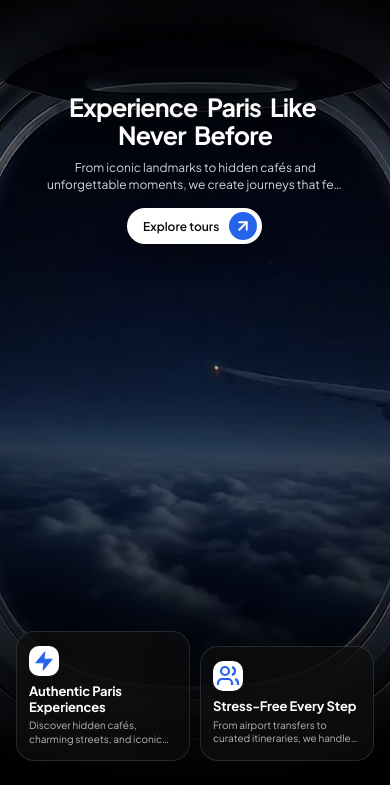
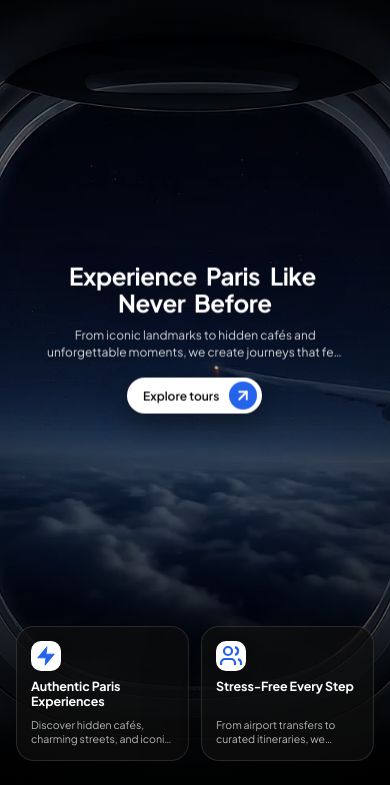
Before and after one commit to iamartjom/sunrock-travel, a website built with Vite: page index.html in a window 390 px wide. Shown: the part 59-844 px from the top of the page. Built offline with nearby package versions, Linux system fonts and the light colour scheme; some packages are replaced by stand-ins of ours.

Commit message:
Optimize mobile layout with vertically centered hero title, equal-height bottom cards, and centered page sections

```diff
--- a/src/style.css
+++ b/src/style.css
@@ -1103,30 +1103,47 @@ body.page-loaded .social-sidebar {
   }
 
   .hero-section {
+    position: fixed;
+    top: 0;
+    left: 0;
+    width: 100vw;
+    height: 100vh;
+    display: flex;
+    align-items: center;
+    justify-content: center;
     padding: 0 16px;
+    pointer-events: none !important;
   }
 
-  /* 1. Hero Center (Title + CTA) positioned in upper plane window area */
   .hero-center {
     position: fixed;
-    top: 18%;
+    top: 47%;
     left: 50%;
-    transform: translateX(-50%);
+    transform: translate(-50%, -50%);
     width: calc(100% - 32px);
     max-width: 380px;
+    text-align: center;
+    display: flex;
+    flex-direction: column;
+    align-items: center;
+    z-index: 12;
     margin: 0;
+    pointer-events: none;
   }
 
   .hero-title {
-    font-size: 25px;
+    font-size: clamp(24px, 6.2vw, 32px);
     line-height: 1.12;
+    letter-spacing: -0.02em;
+    text-align: center;
   }
 
   .hero-subtitle {
     font-size: 12px;
     line-height: 1.45;
     margin-top: 10px;
-    max-width: 100%;
+    max-width: 300px;
+    text-align: center;
     display: -webkit-box;
     -webkit-line-clamp: 2;
     -webkit-box-orient: vertical;
@@ -1134,9 +1151,10 @@ body.page-loaded .social-sidebar {
   }
 
   .cta-button {
-    margin-top: 14px;
+    margin-top: 16px;
     font-size: 12px;
     padding: 4px 5px 4px 16px;
+    pointer-events: auto;
   }
 
   .cta-icon {
@@ -1144,7 +1162,7 @@ body.page-loaded .social-sidebar {
     height: 28px;
   }
 
-  /* 2. Hero Cards Container positioned at bottom of screen */
+  /* 3. Hero Bottom Feature Cards: Equal Height & Width */
   .hero-section .cards-container {
     position: fixed;
     bottom: 24px;
@@ -1154,21 +1172,28 @@ body.page-loaded .social-sidebar {
     width: calc(100% - 32px);
     display: flex;
     flex-direction: row;
+    align-items: stretch; /* Equal height stretch */
     justify-content: space-between;
-    gap: 10px;
+    gap: 12px;
     margin: 0;
     pointer-events: none;
   }
 
   .hero-section .feature-card {
     pointer-events: auto;
-    width: calc(50% - 5px);
+    flex: 1; /* Equal flex width */
+    width: 50%;
     max-width: none;
-    padding: 14px 12px;
+    min-height: 135px;
+    display: flex;
+    flex-direction: column;
+    justify-content: space-between;
+    padding: 14px 14px;
     border-radius: 18px;
     background: rgba(14, 14, 14, 0.75);
     backdrop-filter: blur(20px);
     -webkit-backdrop-filter: blur(20px);
+    border: 1px solid rgba(255, 255, 255, 0.12);
   }
 
   .card-icon-badge {
@@ -1177,28 +1202,35 @@ body.page-loaded .social-sidebar {
     border-radius: 10px;
     margin-bottom: 8px;
     font-size: 12px;
+    flex-shrink: 0;
   }
 
   .card-title {
-    font-size: 13px;
+    font-size: 12.5px;
+    font-weight: 700;
     margin-bottom: 4px;
     line-height: 1.2;
   }
 
   .card-text {
-    font-size: 10px;
+    font-size: 10.5px;
     line-height: 1.35;
     color: rgba(255, 255, 255, 0.7);
     display: -webkit-box;
     -webkit-line-clamp: 2;
     -webkit-box-orient: vertical;
     overflow: hidden;
+    margin-top: auto;
   }
 
-  /* 3. Section Headers on Mobile */
+  /* 4. Section Headers: Centered on Mobile */
   .section-header {
-    margin-bottom: 16px;
+    margin-bottom: 20px;
     max-width: 100%;
+    text-align: center;
+    display: flex;
+    flex-direction: column;
+    align-items: center;
   }
 
   .section-badge {
@@ -1208,16 +1240,19 @@ body.page-loaded .social-sidebar {
   }
 
   .section-title {
-    font-size: 24px;
+    font-size: clamp(22px, 5.8vw, 30px);
     line-height: 1.15;
+    text-align: center;
   }
 
   .section-subtitle {
     font-size: 12px;
     margin-top: 8px;
+    text-align: center;
+    max-width: 320px;
   }
 
-  /* 4. Flight Cards Grid: Horizontal Swipeable Track on Mobile */
+  /* 5. Flight Cards Grid: Horizontal Swipeable Track on Mobile */
   .flights-grid {
     display: flex;
     overflow-x: auto;
@@ -1227,6 +1262,7 @@ body.page-loaded .social-sidebar {
     padding: 8px 4px 16px 4px;
     -webkit-overflow-scrolling: touch;
     pointer-events: auto;
+    justify-content: flex-start;
   }
 
   .flight-card {
@@ -1236,6 +1272,7 @@ body.page-loaded .social-sidebar {
     scroll-snap-align: center;
     padding: 20px 18px;
     border-radius: 20px;
+    pointer-events: auto;
   }
 
   .flight-price {
@@ -1246,7 +1283,7 @@ body.page-loaded .social-sidebar {
     font-size: 15px;
   }
 
-  /* 5. Departures Search Bar on Mobile */
+  /* 6. Departures Search Bar on Mobile */
   .schedule-booking-bar {
     flex-direction: column;
     border-radius: 22px;
@@ -1255,6 +1292,7 @@ body.page-loaded .social-sidebar {
     align-items: stretch;
     max-width: 100%;
     margin-top: 14px;
+    pointer-events: auto;
   }
 
   .search-field label {
@@ -1269,13 +1307,14 @@ body.page-loaded .social-sidebar {
     padding: 10px 20px;
     font-size: 13px;
     justify-content: center;
+    pointer-events: auto;
   }
 
   .search-divider {
     display: none;
   }
 
-  /* 6. About Grid: Horizontal Swipeable Track on Mobile */
+  /* 7. About Grid: Horizontal Swipeable Track on Mobile */
   .about-grid {
     display: flex;
     overflow-x: auto;
@@ -1285,6 +1324,7 @@ body.page-loaded .social-sidebar {
     padding: 8px 4px 16px 4px;
     -webkit-overflow-scrolling: touch;
     pointer-events: auto;
+    justify-content: flex-start;
   }
 
   .about-card {
@@ -1294,6 +1334,7 @@ body.page-loaded .social-sidebar {
     scroll-snap-align: center;
     padding: 22px 18px;
     border-radius: 20px;
+    pointer-events: auto;
   }
 
   .about-stat {
@@ -1311,7 +1352,7 @@ body.page-loaded .social-sidebar {
     line-height: 1.45;
   }
 
-  /* 7. Contact Container on Mobile */
+  /* 8. Contact Container on Mobile */
   .contact-container {
     display: flex;
     flex-direction: column;
@@ -1320,11 +1361,13 @@ body.page-loaded .social-sidebar {
     max-height: calc(100vh - 160px);
     overflow-y: auto;
     padding-bottom: 20px;
+    pointer-events: auto;
   }
 
   .contact-info-card, .contact-form-card {
     padding: 20px 18px;
     border-radius: 20px;
+    pointer-events: auto;
   }
 
   .contact-info-title {
```
